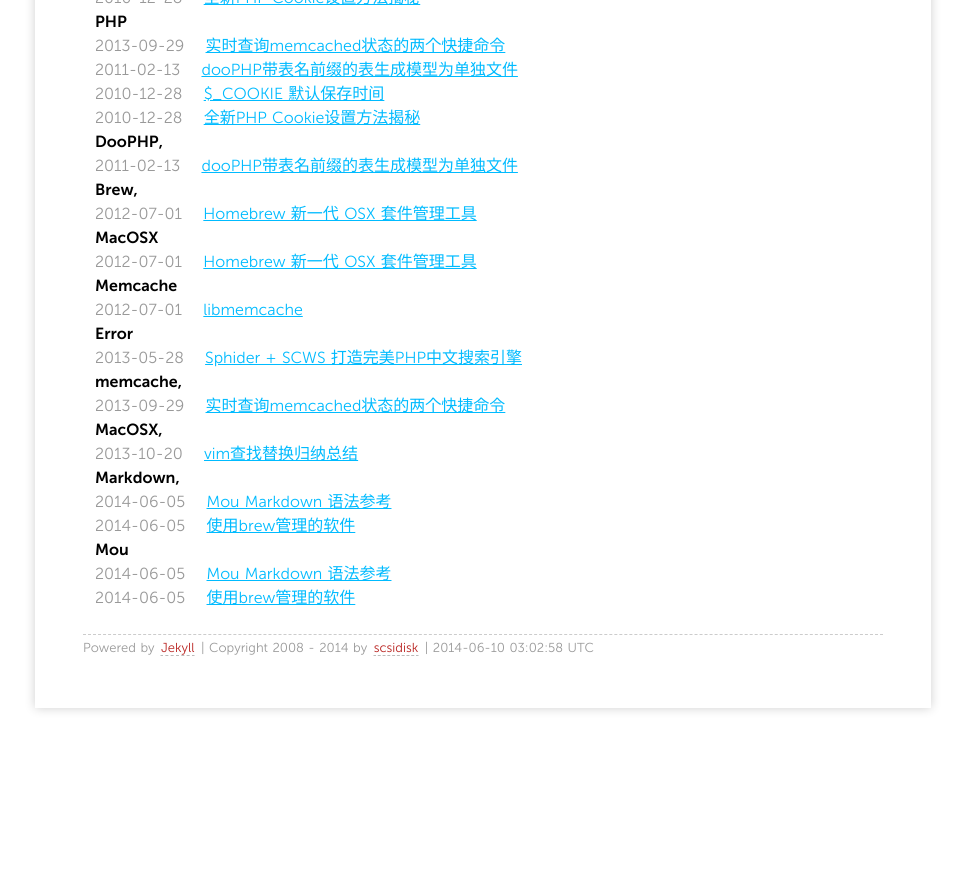
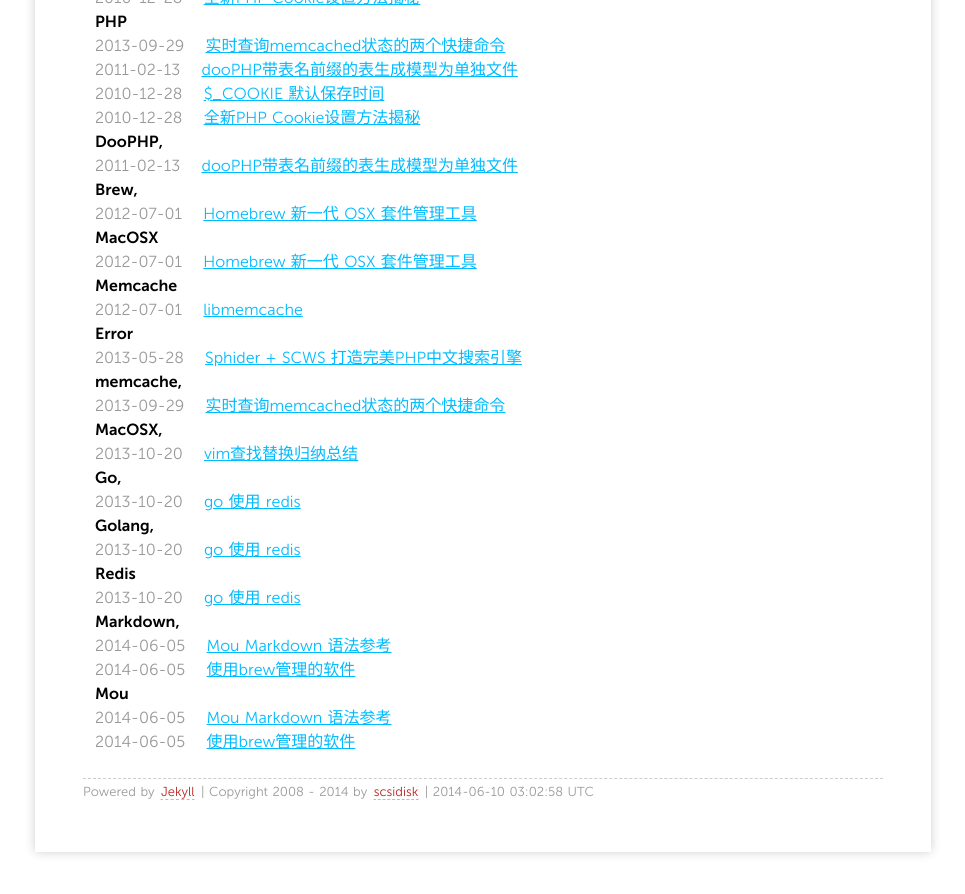
Before and after one commit to scsidisk/scsidisk.github.io, a Jekyll site: the page built from tags/index.md, in a window 1280 px wide and 900 px high, scrolled down 6116 px. Shown: the top 894 px of the window, without its empty margins (157-1122 px from the left). Built offline with Jekyll 4.4.1, drawn with Linux system fonts in a browser that asks for light colours; Markdown is read by kramdown in place of the engine named in the settings; before the commit the page ends 6872 px from its top, so only the background shows below that; some of the changed lines change nothing that is shown.

Commit message:
add 语法高亮

````diff
--- a/_config.yml
+++ b/_config.yml
@@ -2,7 +2,9 @@ markdown: rdiscount
 permalink: /:year/:month/:title/
 url: http://scsidisk.github.io
 author: scsidisk
-highlighter: true
+highlighter: pygments
+# pygments: true
+markdown: redcarpet
 paginate: 24
 disqus_shortname: scsidiskgithubio
 sitename: ScsiDisk's Blog
--- /dev/null
+++ b/_posts/2013/2013-08-03-golang_use_redis.md
@@ -0,0 +1,77 @@
+---
+layout: post
+title: go 使用 redis
+date: 2013-10-20 11:02
+author: scsidisk
+category: Golang
+tags: Go, Golang, Redis
+---
+
+###安装
+
+    go get github.com/hoisie/redis
+
+###例子
+
+Most of the examples connect to a redis database running in the default port -- 6367.
+
+.Hello World example
+
+```go
+package main
+
+import "github.com/hoisie/redis"
+
+func main() {
+    var client redis.Client
+    var key = "hello"
+    client.Set(key, []byte("world"))
+    val, _ := client.Get("hello")
+    println(key, string(val))
+}
+```
+
+.Strings
+
+```go
+var client redis.Client
+client.Set("a", []byte("hello"))
+val, _ := client.Get("a")
+println(string(val))
+client.Del("a")
+```
+
+.Lists
+
+```go
+var client redis.Client
+vals := []string{"a", "b", "c", "d", "e"}
+for _, v := range vals {
+    client.Rpush("l", []byte(v))
+}
+dbvals,_ := client.Lrange("l", 0, 4)
+for i, v := range dbvals {
+    println(i,":",string(v))
+}
+client.Del("l")
+```
+
+.Publish/Subscribe
+
+```go
+sub := make(chan string, 1)
+sub <- "foo"
+messages := make(chan Message, 0)
+go client.Subscribe(sub, nil, nil, nil, messages)
+
+time.Sleep(10 * 1000 * 1000)
+client.Publish("foo", []byte("bar"))
+
+msg := <-messages
+println("received from:", msg.Channel, " message:", string(msg.Message))
+
+close(sub)
+close(messages)
+```
+
+More examples coming soon. See redis_test.go for more usage examples.
````
